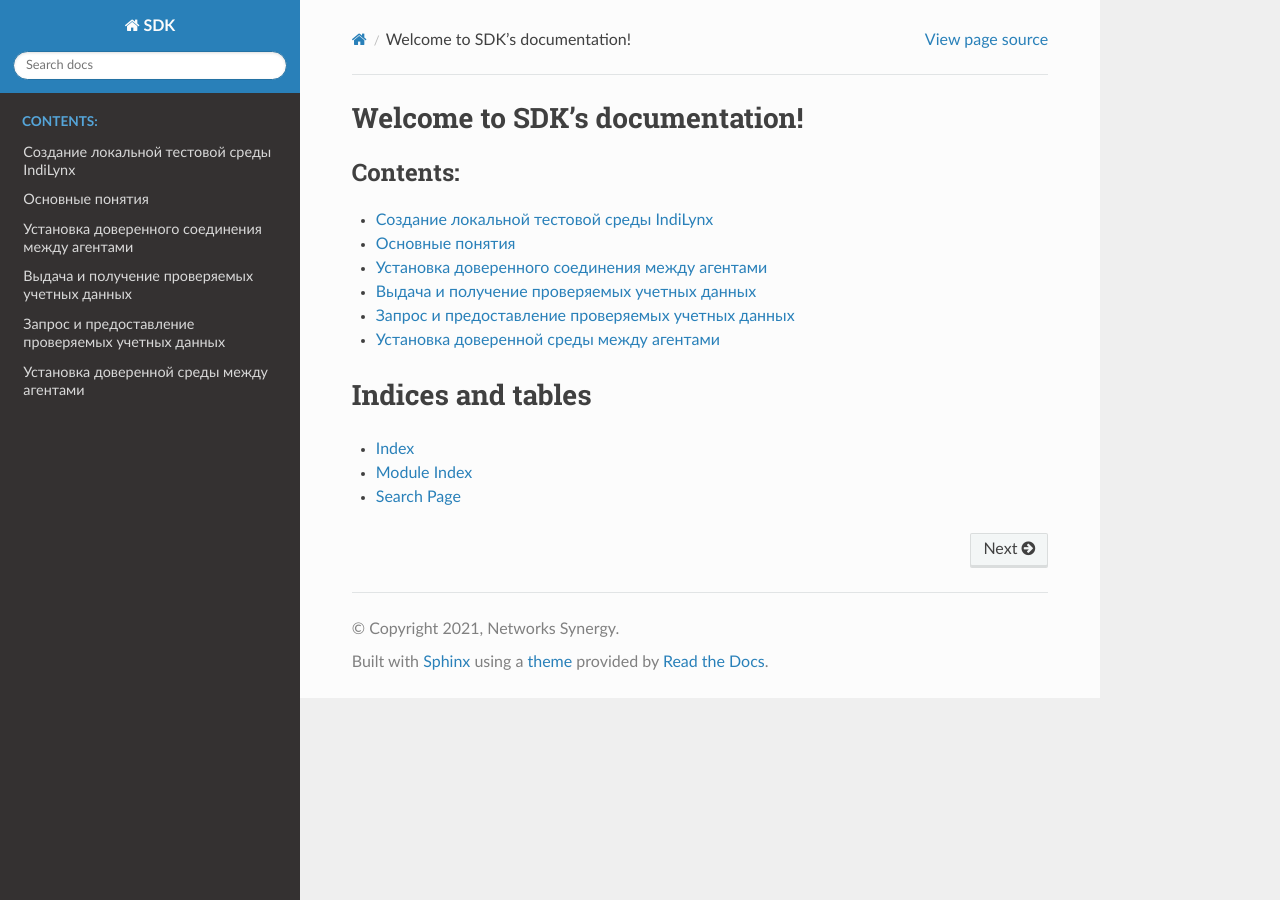
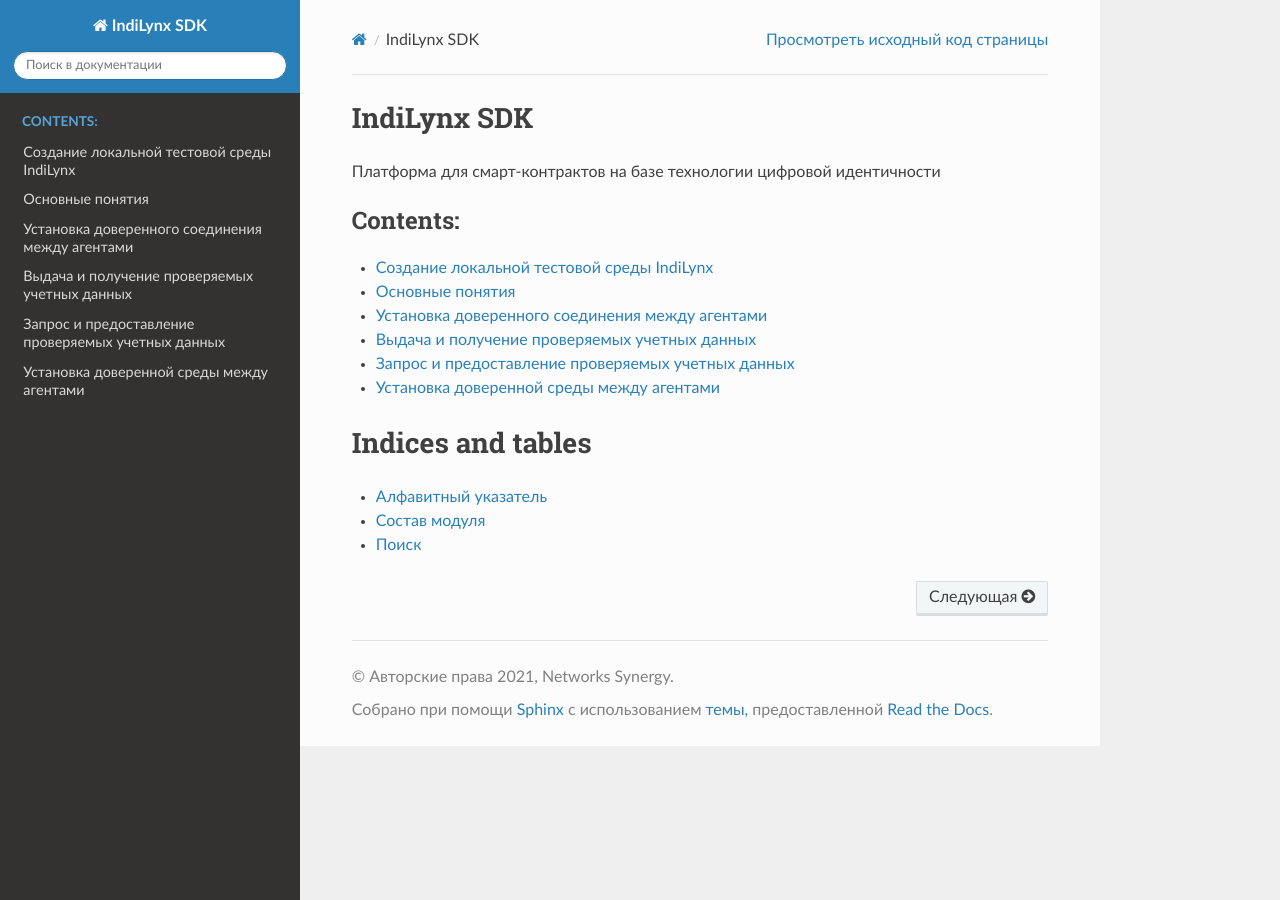
Before and after one commit to Sirius-social/docs, a Sphinx documentation site: the page built from sdk/source/index.rst, in a window 1280 px wide. Built offline with Sphinx 7.4.7 and the Read the Docs theme 2.0.0, drawn with Linux system fonts in a browser that asks for light colours.

Commit message:
some fixes

```diff
--- a/sdk/source/conf.py
+++ b/sdk/source/conf.py
@@ -17,7 +17,7 @@
 
 # -- Project information -----------------------------------------------------
 
-project = 'SDK'
+project = 'IndiLynx SDK'
 copyright = '2021, Networks Synergy'
 author = 'Networks Synergy'
 
@@ -47,6 +47,8 @@ exclude_patterns = []
 #
 html_theme = 'sphinx_rtd_theme'
 
+language = 'ru'
+
 # Add any paths that contain custom static files (such as style sheets) here,
 # relative to this directory. They are copied after the builtin static files,
 # so a file named "default.css" will overwrite the builtin "default.css".
--- a/sdk/source/index.rst
+++ b/sdk/source/index.rst
@@ -3,8 +3,10 @@
    You can adapt this file completely to your liking, but it should at least
    contain the root `toctree` directive.
 
-Welcome to SDK's documentation!
+IndiLynx SDK
 ===============================
+
+Платформа для смарт-контрактов на базе технологии цифровой идентичности
 
 .. toctree::
    :maxdepth: 1
```
